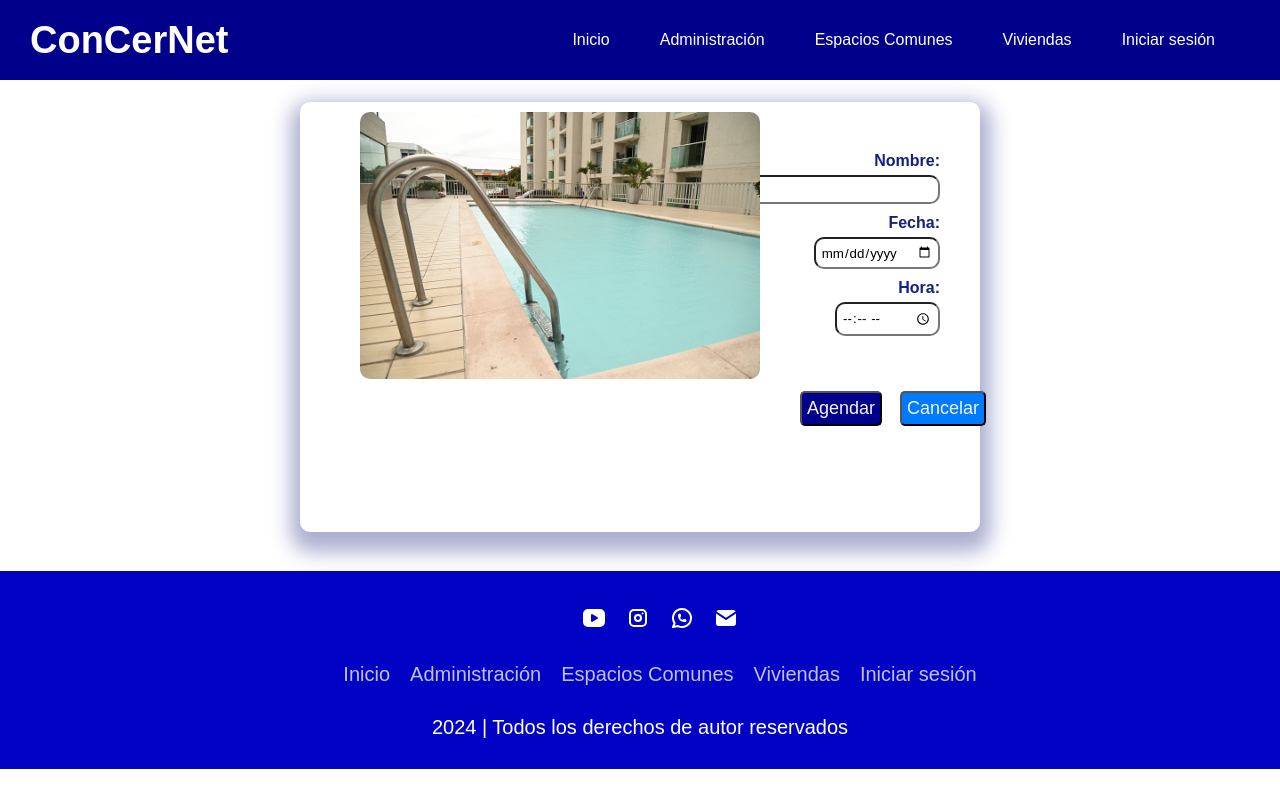
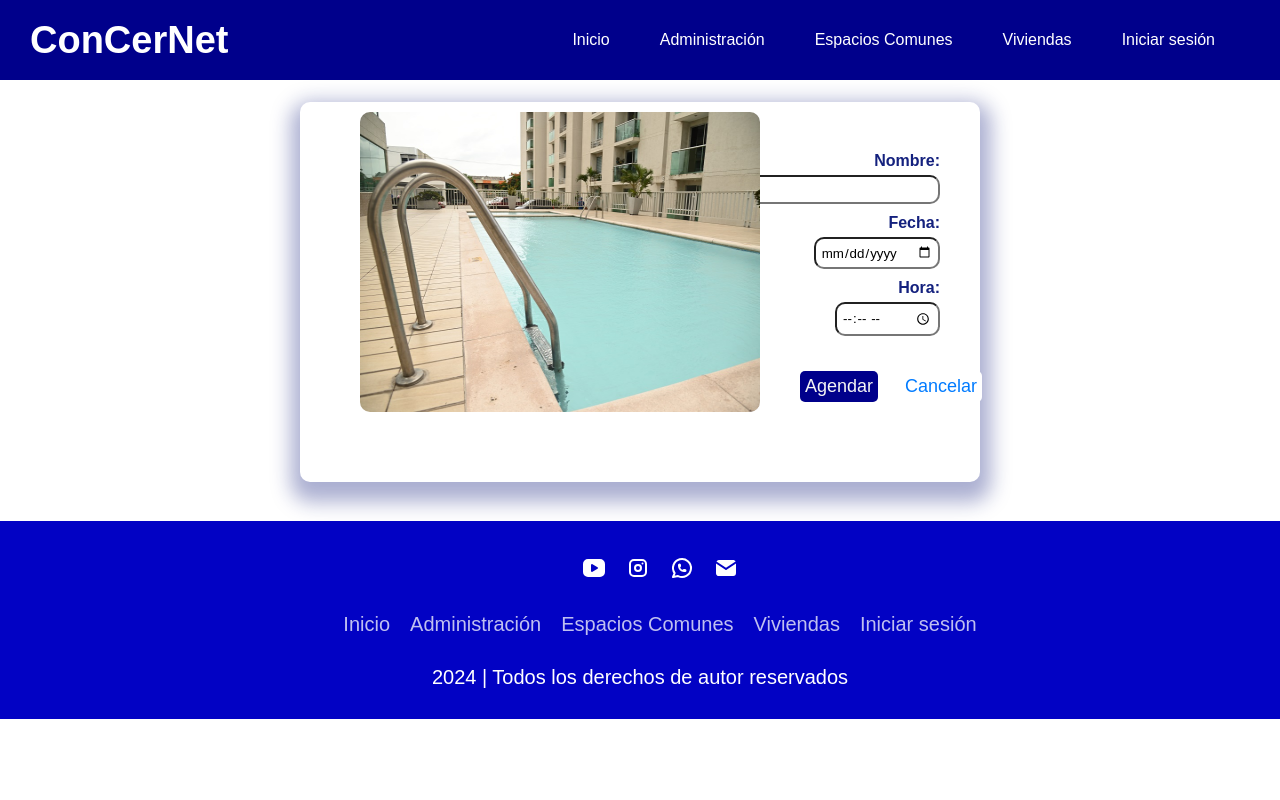
Before and after one commit to ConCerNet/ConCerNet, a React (Create React App) app in the folder concernet/: page /Espacios/1 in a window 1280 px wide. Built offline with nearby package versions, Linux system fonts and the light colour scheme.

Commit message:
Modificacion de estilos en agendamiento

```diff
--- a/concernet/src/Styles/Agendamiento.css
+++ b/concernet/src/Styles/Agendamiento.css
@@ -10,7 +10,7 @@
 
 .agendaImagen img{
     width: 400px;
-    height: auto;
+    height: 300px;
     border-radius: 10px;
     margin: 0 50% 0;
     z-index: 2;
@@ -23,7 +23,7 @@
     border-radius: 10px;
     box-shadow: 1px 10px 20px 10px #14207e5b;
     max-width: 600px;
-    height: 350px;
+    height: 300px;
     text-align: right;
     animation: animacion 1s ease-out forwards;
     margin: auto;
@@ -48,27 +48,37 @@
     background-color: darkblue;
     color: whitesmoke;
     cursor: pointer;
-    margin: -180px 150px 0 800px;
+    margin: -150px 150px 0 800px;
     animation: animacion2 1s ease-out forwards;
     font-size: 18px;
     border-radius: 5px;
     padding: 5px;
+    border: none;
 }
 
 .desicion .cancelar{
     cursor: pointer;
     position: absolute;
-    background-color: #007BFF;
-    color: whitesmoke;
-    margin: -180px 150px 0 900px;
+    background-color: white;
+    color: #007BFF;
+    margin: -150px 150px 0 900px;
     animation: animacion2 1s ease-out forwards;
     font-size: 18px;
     border-radius: 5px;
     padding: 5px;
+    border: none;
 }
 
 .desicion .cancelar a{
     text-decoration: none;
+}
+
+.desicion .agendar:hover{
+    background-color: #0622f0;
+}
+
+.desicion .cancelar:hover{
+    background-color: #0621f027;
 }
 
 @keyframes animacion2 {
```
